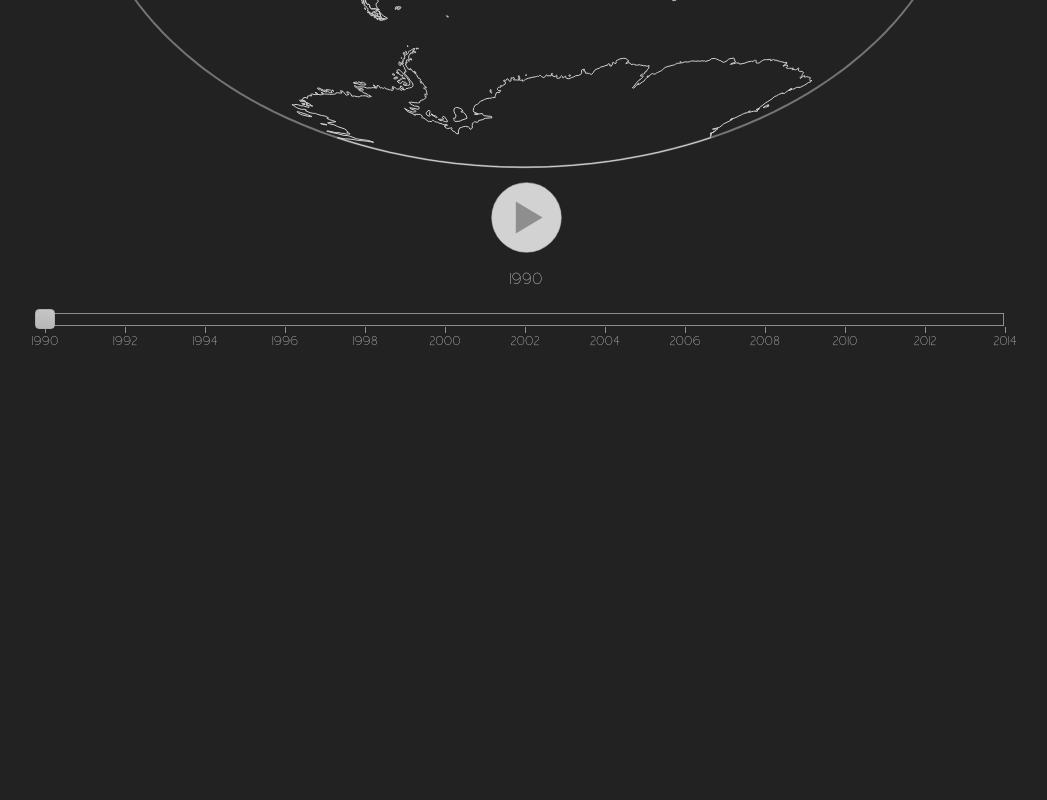
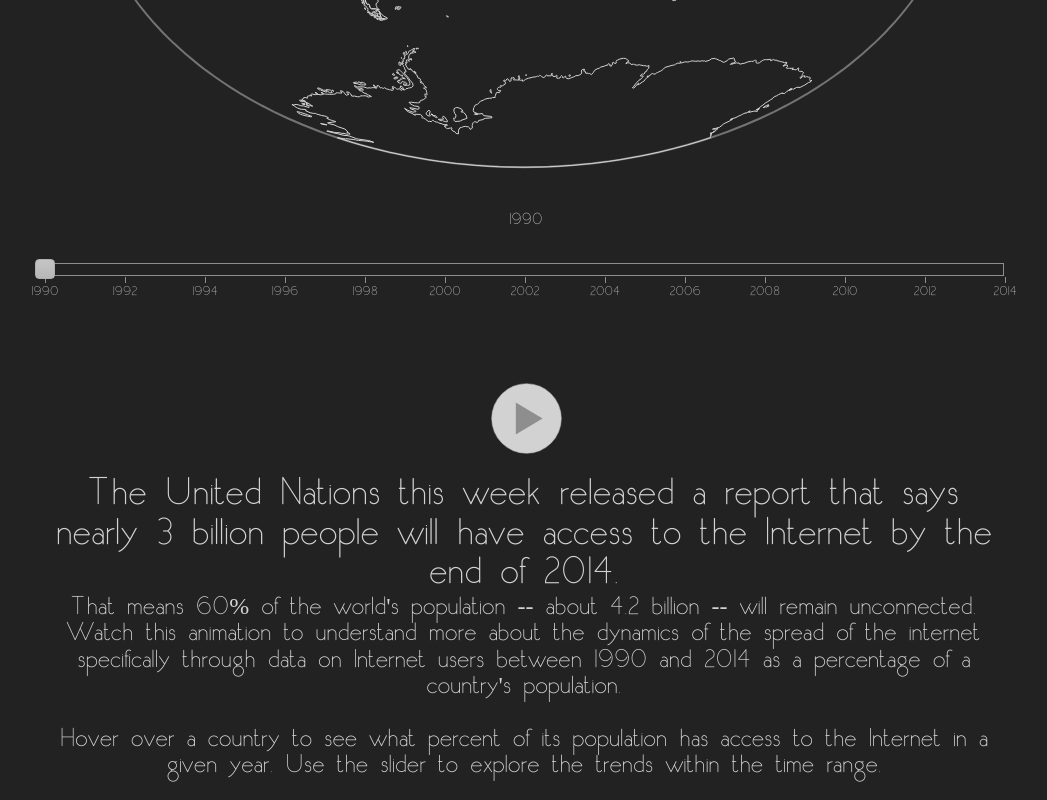
Before and after one commit to mariajayne/global-network, a plain HTML site: page index.html in a window 1280 px wide. Shown: the part 537-1337 px from the top of the page, without its empty margins (116-1163 px from the left). Before the commit the page ends 914 px from the top, so only its background shows below. Drawn offline with nearby package versions, Linux system fonts and the light colour scheme; a web font is replaced by a local one.

Commit message:
change stylistic stuff

```diff
--- a/css/d3.slider.css
+++ b/css/d3.slider.css
@@ -7,7 +7,7 @@
     position: relative;
     font-size: 1.1em;
     border: 1px solid #aaaaaa;
-    margin-top: 200px;
+    margin-top: 150px;
     z-index: 2;
 }
 
--- a/css/style-internet-access.css
+++ b/css/style-internet-access.css
@@ -1,29 +1,29 @@
 /* http://meyerweb.com/eric/tools/css/reset/
     v2.0b1 | 201101 */
+
 #wrapper {
   padding-top: 50px;
 }
-
+#description {
+  margin-top: 200px;
+}
 #playbutton {
   width: 75px;
   height: 75px;
   top: 50%;
   left: 50%;
-  margin: 275px 0 0 -35px;
+  margin: 250px 0 0 -35px;
   position: absolute;
   cursor: pointer;
 }
-
 #clock {
   color: #fff;
-  margin: 160px 0 0 465px;
+  margin: 100px 0 0 465px;
   position: absolute;
 }
-
 text {
   color: #fff;
 }
-
 .hidden {
   display: none;
 }
@@ -36,9 +36,8 @@ div.tooltip {
   opacity: 0.9;
   position: absolute;
 }
-#slider3 {
-  margin: 20px 0 10px 20px;
-  width: 900px;
+.tooltip {
+  text-align: center;
 }
 html, body, div, span, applet, object, iframe, h1, h2, h3, h4, h5, h6, p, blockquote, pre, a, abbr, acronym, address, big, cite, code, del, dfn, em, img, ins, kbd, q, s, samp, small, strike, strong, sub, sup, tt, var, b, u, i, center, dl, dt, dd, ol, ul, li, fieldset, form, label, legend, table, caption, tbody, tfoot, thead, tr, th, td, article, aside, canvas, details, figcaption, figure, footer, header, hgroup, menu, nav, section, summary, time, mark, audio, video {
   margin: 0;
@@ -46,6 +45,9 @@ html, body, div, span, applet, object, iframe, h1, h2, h3, h4, h5, h6, p, blockq
   border: 0;
   outline: 0;
   vertical-align: baseline;
+}
+h1, h2, h3 {
+  text-align: center;
 }
 
 /* HTML5 display-role reset for older browsers */
@@ -85,7 +87,6 @@ table {
   border-collapse: collapse;
   border-spacing: 0;
 }
-
 #wrapper {
   width: 960px;
   margin: 20px auto;
@@ -95,7 +96,6 @@ table {
   height: 580px;
   position: relative;
 }
-
 .stroke {
   fill: none;
   stroke: #888;
@@ -116,7 +116,6 @@ table {
 .country:hover {
   opacity: 0.5;
 }
-
 .boundary {
   fill: none;
   stroke: #bfbfbf;
--- a/index.html
+++ b/index.html
@@ -51,6 +51,9 @@
 				-->
 
 				<div id="wrapper">
+					<div id="map"></div>
+					<span id="clock">Year</span>
+					<div id="slider"></div>
 					<svg id="playbutton" viewbox="0 0 140 140">
 						<circle cx="70" cy="70" r="65" style="fill:#fff;stroke:#ddd" />
 						<polygon id="shape" points="50,40 100,70 100,70 50,100, 50,40" style="fill:#aaa;">
@@ -71,9 +74,15 @@
 			        0.1 0.8 0.2 1" keyTimes="0;0.22;0.33;0.55;0.66;0.88;1" calcMode="spline" />
 						</polygon>
 					</svg>
-					<div id="map"></div>
-					<span id="clock">Year</span>
-					<div id="slider"></div>
+					<div id="description">
+						<h1>The United Nations this week released a report that says nearly 3 billion people will have access to the Internet by the end of 2014.</h1>
+						<h3>That means 60% of the world's population -- about 4.2 billion -- will remain unconnected.
+							Watch this animation to understand more about the dynamics of the spread of the internet
+							specifically through data on Internet users between 1990 and 2014 as a percentage of a country's population.
+							<br><br>Hover over a country to see what percent of its population has access to the Internet in a given year.
+							Use the slider to explore the trends within the time range.
+						</h3>
+					</div>
 				</div>
 			</div>
 		</div>
--- a/js/internet-access.js
+++ b/js/internet-access.js
@@ -69,24 +69,24 @@ function loadData() {
 function processData(error, world, countryData) {
   // function accepts any errors from the queue function as first argument, then
   // each data object in the order of chained defer() methods above
-  var countries = world.objects.countries.geometries; // store the path in variable for ease
-  for (var i in countries) { // for each geometry object
-    for (var j in countryData) { // for each row in the CSV
-      if (countries[i].properties.id == countryData[j].id) { // if they match
-        for (var k in countryData[i]) { // for each column in the a row within the CSV
-          if (k != 'name' && k != 'id') { // let's not add the name or id as props since we already have them
+  var countries = world.objects.countries.geometries;
+  for (var i in countries) {
+    for (var j in countryData) {
+      if (countries[i].properties.id == countryData[j].id) {
+        for (var k in countryData[i]) {
+          if (k != 'name' && k != 'id') {
             if (attributeArray.indexOf(k) == -1) {
-              attributeArray.push(k); // add new column headings to our array for later
+              attributeArray.push(k);
             }
-            countries[i].properties[k] = Number(countryData[j][k]) // add each CSV column key/value to geometry object
+            countries[i].properties[k] = Number(countryData[j][k])
           }
         }
-        break; // stop looking through the CSV since we made our match
+        break;
       }
     }
   }
-  d3.select('#clock').html(attributeArray[currentAttribute]); // populate the clock initially with the current year
-  drawMap(world); // let's mug the map now with our newly populated data object
+  d3.select('#clock').html(attributeArray[currentAttribute]);
+  drawMap(world);
 }
 
 function drawMap(world) {
@@ -112,9 +112,9 @@ function drawMap(world) {
       }
 
       tooltip.classed('hidden', false)
-        .attr('style', 'left:' + (mouse[0] + 150) +
-          'px; top:' + (mouse[1] + 20) + 'px')
-        .html(d.properties.admin + " " + currentYear + " " + percentage + "%");
+        .attr('style', 'left:' + (mouse[0] + 180) +
+          'px; top:' + (mouse[1] - 20) + 'px')
+        .html(d.properties.admin + "<br>" + currentYear + "<br>" + percentage + "%");
     })
     .on('mouseout', function() {
       tooltip.classed('hidden', true);
@@ -150,7 +150,7 @@ function getColor(valueIn, valuesIn) {
     .domain([valuesIn[0], valuesIn[1]])
     .range([0, 1]);
   // TODO decide if countries with no values should have a specific color
-  if (valueIn === undefined || valueIn == 0){
+  if (valueIn === undefined || valueIn == 0) {
     return color(0);
   } else {
     return color(valueIn);
```
